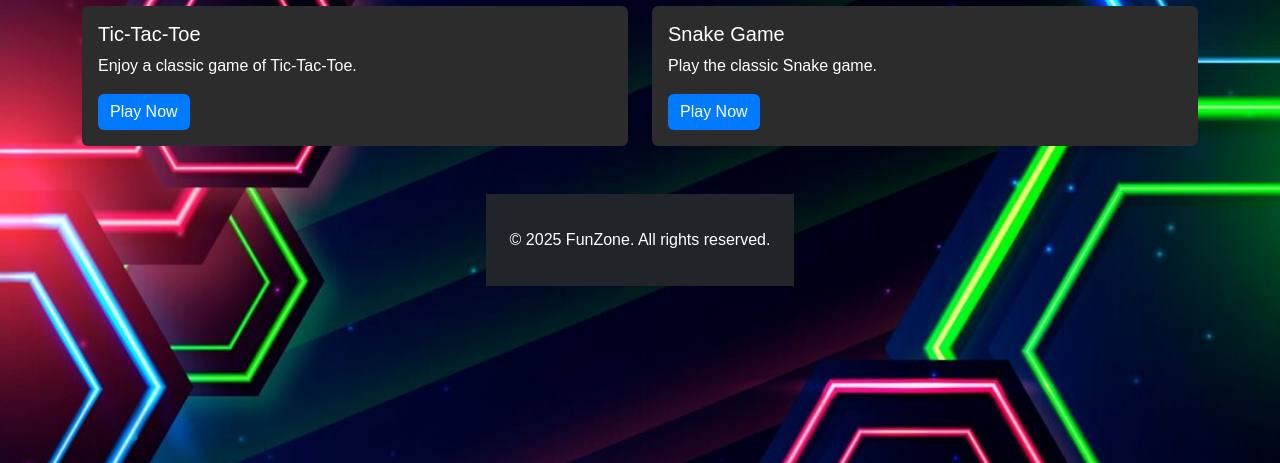
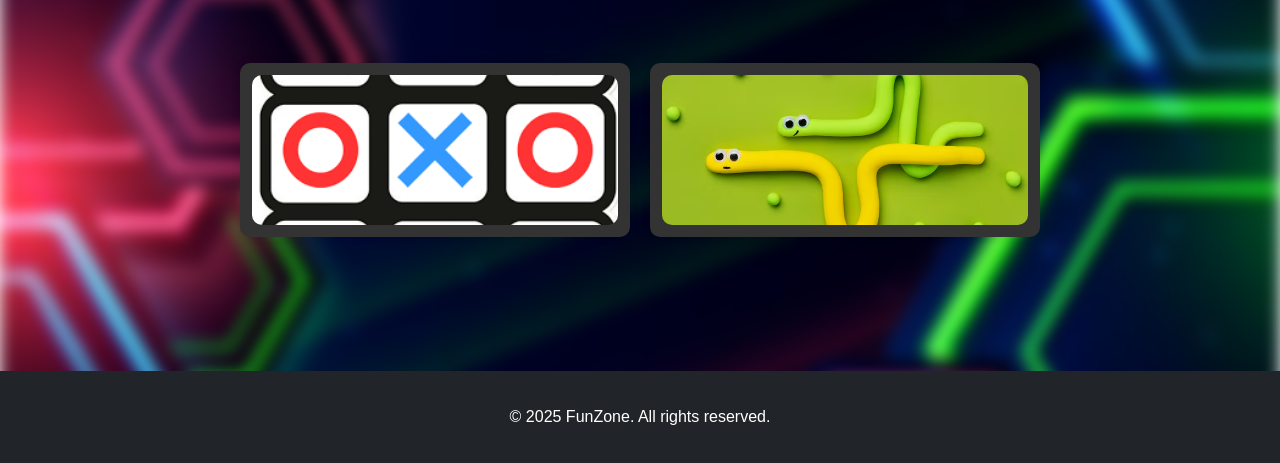
Before and after one commit to SonaliP11/FunZone, a plain HTML site: page index.html in a window 1280 px wide. Shown: the part 337-800 px from the top of the page. Drawn offline with nearby package versions, Linux system fonts and the light colour scheme.

Commit message:
Add navigation bar to Snake game and enhance styling for game items

```diff
--- a/assets/css/snake.css
+++ b/assets/css/snake.css
@@ -1,8 +1,5 @@
 body {
-    background-image: url('../images/bg1.jpg');
-    background-size: cover;
-    background-repeat: no-repeat;
-    background-position: center;
+    position: relative;
     color: #ffffff;
     font-family: Arial, sans-serif;
     margin: 0;
@@ -12,14 +9,59 @@ body {
     align-items: center;
     justify-content: center;
     height: 100vh;
+    overflow: hidden; /* Prevent scrolling */
 }
+
+body::before {
+    content: "";
+    position: absolute;
+    top: 0;
+    left: 0;
+    width: 100%;
+    height: 100%;
+    background-image: url('../images/bg1.jpg');
+    background-size: cover;
+    background-repeat: no-repeat;
+    background-position: center;
+    filter: blur(4px); /* Adjust the blur amount */
+    z-index: -1; /* Place the background behind the content */
+}
+
 h1 {
     margin-bottom: 10px;
+    z-index: 1; /* Ensure header is above the background */
+}
+
+.navbar-center {
+    display: flex;
+    justify-content: center;
+    width: 100%;
+}
+.navbar-center .navbar-brand {
+    margin-left: auto;
+    margin-right: auto;
+    font-size: 2rem;
+    font-weight: bold;
+    text-decoration: none;
+    text-align: center;
+    text-transform: uppercase;
+
+}
+
+.navbar a {
+    text-decoration: none; /* Remove underline */
+    color: inherit; /* Ensure the color is inherited */
+}
+
+.navbar a:hover {
+    text-decoration: underline; /* Optional: Add underline on hover */
 }
 #score {
     font-size: 1.2rem;
     margin-bottom: 10px;
+    z-index: 1; /* Ensure score is above the background */
 }
+
 #game-board {
     width: 400px;
     height: 400px;
@@ -28,10 +70,19 @@ h1 {
     grid-template-columns: repeat(20, 1fr);
     border: 2px solid #333;
     background-color: #fff;
+    z-index: 1; /* Ensure game board is above the background */
+    border: 10px solid #333;
 }
+
 .snake {
     background-color: green;
 }
+
 .food {
-    background-color: red;
+    background-image: url('../images/apple1.JPG'); /* Path to your apple image */
+    background-size: cover;
+    background-repeat: no-repeat;
+    box-sizing: border-box;
+    image-resolution: from-image;
+    filter: brightness(1.5); /* Increase brightness to make the apple more visible */
 }
--- a/assets/css/style.css
+++ b/assets/css/style.css
@@ -1,9 +1,6 @@
 /* General styling */
 body {
-    background-image: url('../images/bg1.jpg');
-    background-size: cover;
-    background-repeat: no-repeat;
-    background-position: center;
+    position: relative;
     color: #ffffff;
     font-family: Arial, sans-serif;
     margin: 0;
@@ -13,18 +10,38 @@ body {
     align-items: center;
     justify-content: center;
     height: 100vh;
+    overflow: hidden; /* Prevent scrolling */
+}
 
+body::before {
+    content: "";
+    position: absolute;
+    top: 0;
+    left: 0;
+    width: 100%;
+    height: 100%;
+    background-image: url('../images/bg1.jpg');
+    background-size: cover;
+    background-repeat: no-repeat;
+    background-position: center;
+    filter: blur(8px); /* Adjust the blur amount */
+    z-index: -1; /* Place the background behind the content */
 }
+
 header {
     margin-bottom: 20px;
 }
 h1 {
-    font-size: 2.5rem;
+    font-size: 4 rem;
     margin-bottom: 10px;
+    font-style: italic;
+    font-weight: bold;
 }
-h2 {
+h3 {
     font-size: 2rem;
     margin-bottom: 10px;
+    color: yellowgreen;
+    text-align: center;
 }
 a {
     text-decoration: none;
@@ -32,21 +49,72 @@ a {
     color: #ffffff;
 }
 a:hover {
-    text-decoration: underline;
-    color: #cccccc;
+    -ms-zoom-animation: none;
+    -webkit-transform: scale(1.1);
+    transform: scale(1.1);
 }
 
-/* Navbar styling */
-.navbar {
-    background-color: #2c2c2c;
+.navbar-center {
+    display: flex;
+    justify-content: center;
+    width: 100%;
+}
+.navbar-center .navbar-brand {
+    margin-left: auto;
+    margin-right: auto;
+    font-size: 3rem;
+}
+.game-grid {
+    display: grid;
+    grid-template-columns: repeat(auto-fit, minmax(150px, 1fr)); /* Adjusted min-width */
+    gap: 20px;
+    max-width: 800px; /* Set a maximum width for the grid */
+    margin: 0 auto; /* Center the grid */
 }
 
-.navbar .navbar-brand, .navbar .nav-link {
+.game-item {
+    position: relative;
+    overflow: hidden;
+    cursor: pointer;
+    transition: box-shadow 0.3s ease;
+    border: 2px solid #333;
+    border-radius: 10px;
+    padding: 10px;
+    box-shadow: 0 0 10px rgba(0, 0, 0, 0.1);
+    display: flex;
+    flex-direction: column; /* Adjusted flex-direction */
+    justify-content: space-between; /* Adjusted justify-content */
+    background-color: #333;
     color: #ffffff;
+    text-align: center;
+    height: 100%;
+
+}
+.game-item img {
+    width: 100%;
+    height: 150px; /* Adjusted height */
+    object-fit: cover; /* Ensure the image covers the area */
+    transition: transform 0.3s ease;
+    border-radius: 10px;
+
 }
 
-.navbar .navbar-brand:hover, .navbar .nav-link:hover {
-    color: #cccccc;
+.game-item .overlay {
+    position: absolute;
+    top: 0;
+    left: 0;
+    width: 100%;
+    height: 100%;
+    background: rgba(0, 0, 0, 0.7);
+    color: #fff;
+    display: flex;
+    align-items: center;
+    justify-content: center;
+    opacity: 0;
+    transition: opacity 0.3s ease;
+}
+.game-item:hover .overlay {
+    opacity: 1;
 }
 
 /* Footer styling */
@@ -54,6 +122,11 @@ footer {
     background-color: #2c2c2c;
     color: #ffffff;
     padding: 10px 0;
+    text-align: center;
+    width: 100%;
+    position: fixed;
+    bottom: 0;
+
 }
 
 footer p {
--- a/index.html
+++ b/index.html
@@ -7,16 +7,7 @@
     <link rel="stylesheet" href="assets/css/style.css">
     <title>FunZone</title>
     <style>
-        .navbar-center {
-            display: flex;
-            justify-content: center;
-            width: 100%;
-        }
-        .navbar-center .navbar-brand {
-            margin-left: auto;
-            margin-right: auto;
-            font-size: 3rem;
-        }
+
     </style>
 </head>
 <body>
@@ -44,35 +35,30 @@
         </div>
     </nav>
 
-
     <header>
         <h1>Welcome to FunZone!</h1>
-        <p>Select a game to play:</p>
+        <h3>Select a game to play:</h3>
     </header>
 
     <!-- Body -->
     <div class="container mt-5">
-        <div class="row">
-            <div class="col-md-6">
-                <div class="card">
-                    <div class="card-body">
-                        <h5 class="card-title">Tic-Tac-Toe</h5>
-                        <p class="card-text">Enjoy a classic game of Tic-Tac-Toe.</p>
-                        <a href="games/tic-tac-toe.html" class="btn btn-primary">Play Now</a>
-                    </div>
+        <div class="game-grid">
+            <div class="game-item">
+                <img src="assets/images/tic.png" alt="Tic-Tac-Toe">
+                <div class="overlay">
+                    <a href="games/tic-tac-toe.html" class="btn btn-primary">Play Tic-Tac-Toe</a>
                 </div>
             </div>
-            <div class="col-md-6">
-                <div class="card">
-                    <div class="card-body">
-                        <h5 class="card-title">Snake Game</h5>
-                        <p class="card-text">Play the classic Snake game.</p>
-                        <a href="games/snake.html" class="btn btn-primary">Play Now</a>
-                    </div>
+            <div class="game-item">
+                <img src="assets/images/snake.avif" alt="Snake Game">
+                <div class="overlay">
+                    <a href="games/snake.html" class="btn btn-primary">Play Snake Game</a>
                 </div>
             </div>
+            <!-- Add more game items as needed -->
         </div>
     </div>
+
 
     <!-- Footer -->
     <footer class="bg-dark text-center text-lg-start mt-5">
```
Also changed, not shown: games/snake.html (+16 -0 lines), assets/images/apple1.JPG (added), assets/images/snake.avif (added), assets/images/tic.png (added).
